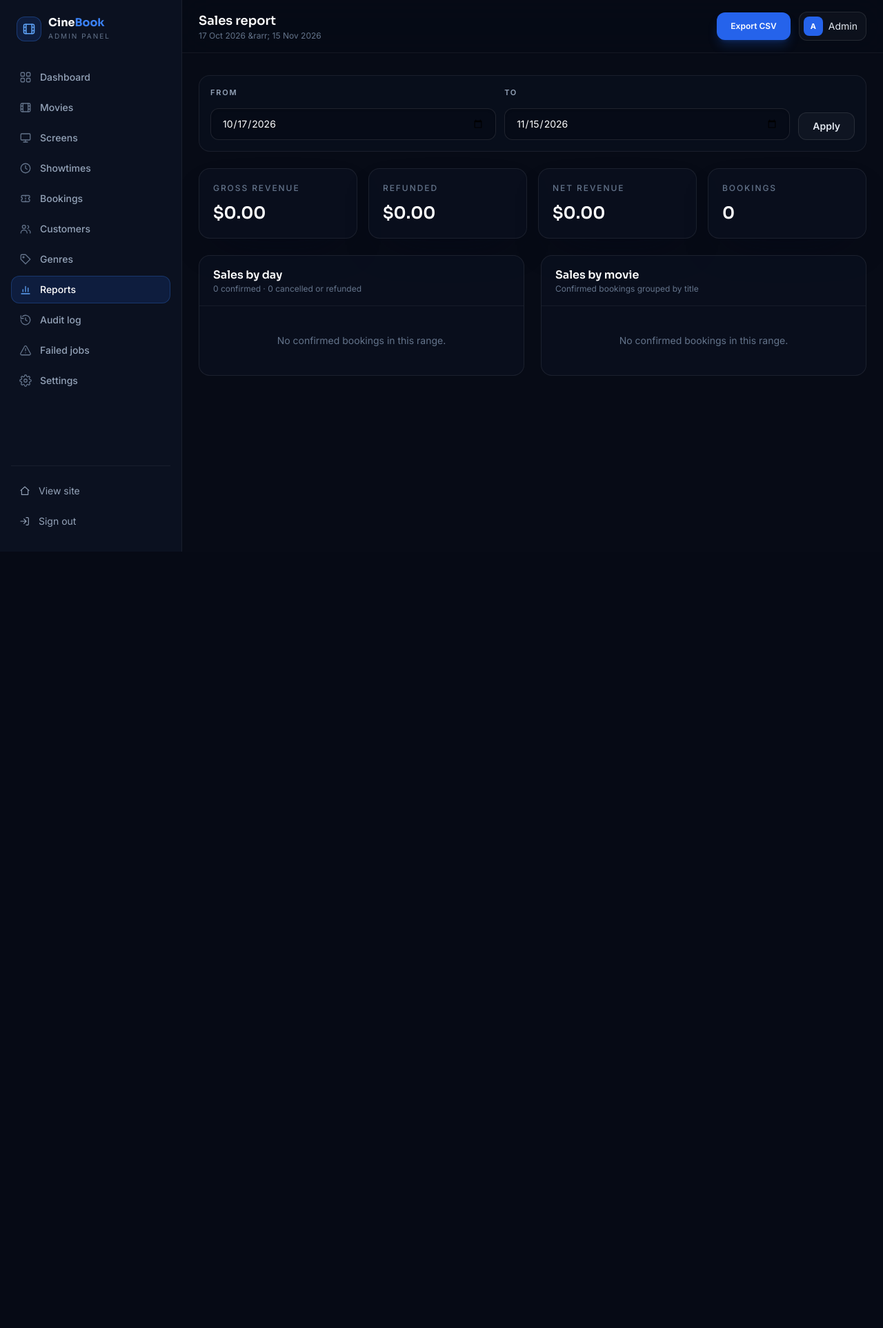
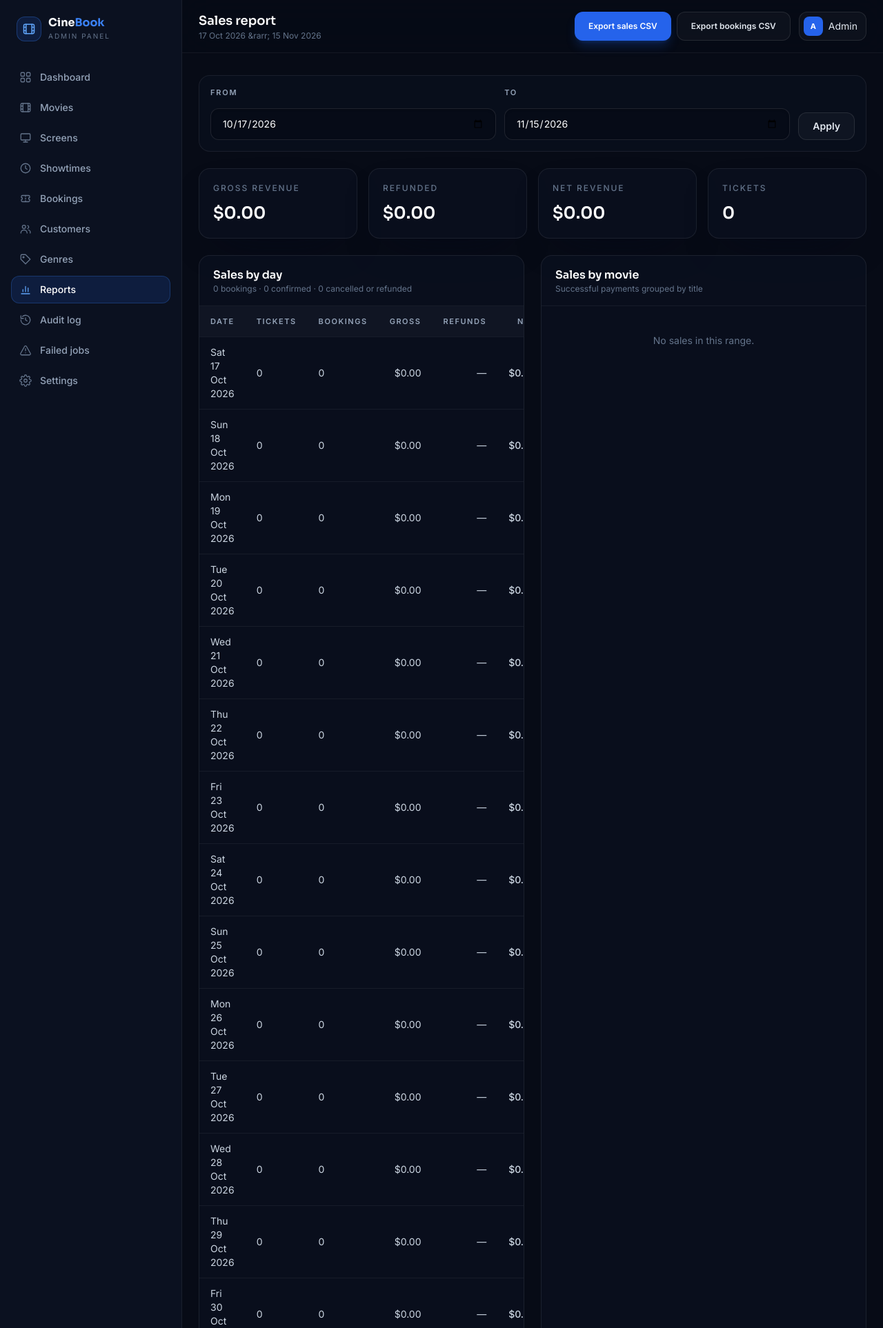
Before and after one commit to Anousha-Ahmed/CineBook, a Laravel app: page /admin/reports in a window 1280 px wide. Shown: the top 1926 px of the page at 69% size. Before the commit the page ends 800 px from the top, so only its background shows below. Run offline with Laravel 12, Linux system fonts and the light colour scheme; a user stored in the database is signed in; data comes from the database, SQL or seed files in the repository; tables that the repository leaves empty hold one stand-in row (values such as "Sample post"); style sheets or scripts are compiled from the project's sources.

Commit message:
Expand admin reports, audit filters, and showtime controls

```diff
--- a/app/Http/Controllers/Admin/BookingController.php
+++ b/app/Http/Controllers/Admin/BookingController.php
@@ -72,10 +72,7 @@ class BookingController extends Controller
             return back()->with('error', 'This booking is already cancelled.');
         }
 
-        if ($booking->hasUsedTickets()) {
-            return back()->with('error', 'Some tickets from this booking have already been scanned. It cannot be cancelled.');
-        }
-
+        // Admins may cancel and refund at any time, including after a scan (FR-CAN-4).
         $refunds->cancelBooking($booking, 'Cancelled by an administrator.');
 
         return back()->with('success', "Booking #{$booking->id} cancelled. Seats released and refund queued.");
--- a/app/Http/Controllers/Admin/ReportController.php
+++ b/app/Http/Controllers/Admin/ReportController.php
@@ -5,8 +5,11 @@ namespace App\Http\Controllers\Admin;
 use App\Http\Controllers\Controller;
 use App\Models\Booking;
 use App\Models\Payment;
+use App\Models\Ticket;
 use Illuminate\Http\Request;
 use Illuminate\Support\Carbon;
+use Illuminate\Support\Collection;
+use Illuminate\Support\Facades\DB;
 use Symfony\Component\HttpFoundation\StreamedResponse;
 
 class ReportController extends Controller
@@ -15,39 +18,9 @@ class ReportController extends Controller
     {
         [$from, $to] = $this->range($request);
 
-        $bookings = Booking::with(['user', 'showtime.movie', 'showtime.screen', 'payment'])
-            ->whereBetween('created_at', [$from->copy()->startOfDay(), $to->copy()->endOfDay()]);
-
-        $summary = [
-            'bookings' => (clone $bookings)->count(),
-            'confirmed' => (clone $bookings)->where('status', 'confirmed')->count(),
-            'cancelled' => (clone $bookings)->whereIn('status', ['cancelled', 'refunded'])->count(),
-            'gross_cents' => Payment::where('status', 'successful')
-                ->whereBetween('created_at', [$from->copy()->startOfDay(), $to->copy()->endOfDay()])
-                ->sum('amount_cents'),
-            'refunded_cents' => Payment::where('refund_status', 'succeeded')
-                ->whereBetween('updated_at', [$from->copy()->startOfDay(), $to->copy()->endOfDay()])
-                ->sum('refunded_amount_cents'),
-        ];
-
-        $summary['net_cents'] = $summary['gross_cents'] - $summary['refunded_cents'];
-
-        $daily = Booking::selectRaw('date(created_at) as day, count(*) as bookings, sum(total_amount_cents) as total')
-            ->whereBetween('created_at', [$from->copy()->startOfDay(), $to->copy()->endOfDay()])
-            ->whereIn('status', ['confirmed'])
-            ->groupBy('day')
-            ->orderBy('day')
-            ->get();
-
-        $perMovie = Booking::query()
-            ->join('showtimes', 'showtimes.id', '=', 'bookings.showtime_id')
-            ->join('movies', 'movies.id', '=', 'showtimes.movie_id')
-            ->whereBetween('bookings.created_at', [$from->copy()->startOfDay(), $to->copy()->endOfDay()])
-            ->where('bookings.status', 'confirmed')
-            ->selectRaw('movies.title, count(distinct bookings.id) as bookings, sum(bookings.total_amount_cents) as total')
-            ->groupBy('movies.id', 'movies.title')
-            ->orderByDesc('total')
-            ->get();
+        $summary = $this->summary($from, $to);
+        $daily = $this->daily($from, $to);
+        $perMovie = $this->perMovie($from, $to);
 
         return view('admin.reports.index', compact('from', 'to', 'summary', 'daily', 'perMovie'));
     }
@@ -56,7 +29,64 @@ class ReportController extends Controller
     {
         [$from, $to] = $this->range($request);
 
+        $summary = $this->summary($from, $to);
+        $daily = $this->daily($from, $to);
+        $perMovie = $this->perMovie($from, $to);
         $filename = 'cinebook-sales-'.$from->toDateString().'-to-'.$to->toDateString().'.csv';
+
+        return response()->streamDownload(function () use ($summary, $daily, $perMovie) {
+            $handle = fopen('php://output', 'w');
+
+            fputcsv($handle, ['CineBook sales report']);
+            fputcsv($handle, ['Bookings', $summary['bookings'], 'Confirmed', $summary['confirmed'], 'Cancelled/refunded', $summary['cancelled']]);
+            fputcsv($handle, ['Entire range']);
+            fputcsv($handle, ['Tickets', 'Gross', 'Refunds', 'Net']);
+            fputcsv($handle, [
+                $summary['tickets'],
+                $this->money($summary['gross_cents']),
+                $this->money($summary['refunded_cents']),
+                $this->money($summary['net_cents']),
+            ]);
+
+            fputcsv($handle, []);
+            fputcsv($handle, ['Sales by day']);
+            fputcsv($handle, ['Date', 'Tickets', 'Bookings', 'Gross', 'Refunds', 'Net']);
+
+            foreach ($daily as $row) {
+                fputcsv($handle, [
+                    $row->day,
+                    $row->tickets,
+                    $row->bookings,
+                    $this->money($row->gross_cents),
+                    $this->money($row->refund_cents),
+                    $this->money($row->net_cents),
+                ]);
+            }
+
+            fputcsv($handle, []);
+            fputcsv($handle, ['Sales by movie']);
+            fputcsv($handle, ['Movie', 'Tickets', 'Bookings', 'Gross', 'Refunds', 'Net']);
+
+            foreach ($perMovie as $row) {
+                fputcsv($handle, [
+                    $row->title,
+                    $row->tickets,
+                    $row->bookings,
+                    $this->money($row->gross_cents),
+                    $this->money($row->refund_cents),
+                    $this->money($row->net_cents),
+                ]);
+            }
+
+            fclose($handle);
+        }, $filename, ['Content-Type' => 'text/csv']);
+    }
+
+    public function bookingsExport(Request $request): StreamedResponse
+    {
+        [$from, $to] = $this->range($request);
+
+        $filename = 'cinebook-bookings-'.$from->toDateString().'-to-'.$to->toDateString().'.csv';
 
         return response()->streamDownload(function () use ($from, $to) {
             $handle = fopen('php://output', 'w');
@@ -64,7 +94,7 @@ class ReportController extends Controller
             fputcsv($handle, ['Booking', 'Created', 'Customer', 'Email', 'Movie', 'Showtime', 'Screen', 'Seats', 'Status', 'Total', 'Payment', 'Refund']);
 
             Booking::with(['user', 'showtime.movie', 'showtime.screen', 'seats', 'payment'])
-                ->whereBetween('created_at', [$from->copy()->startOfDay(), $to->copy()->endOfDay()])
+                ->whereBetween('created_at', [$from, $to])
                 ->orderBy('id')
                 ->chunk(200, function ($bookings) use ($handle) {
                     foreach ($bookings as $booking) {
@@ -78,7 +108,7 @@ class ReportController extends Controller
                             $booking->showtime?->screen?->name,
                             $booking->seats->map->label->implode(' '),
                             $booking->status,
-                            number_format($booking->total_amount_cents / 100, 2, '.', ''),
+                            $this->money($booking->total_amount_cents),
                             $booking->payment?->status,
                             $booking->payment?->refund_status,
                         ]);
@@ -87,6 +117,127 @@ class ReportController extends Controller
 
             fclose($handle);
         }, $filename, ['Content-Type' => 'text/csv']);
+    }
+
+    /**
+     * @return array<string, int>
+     */
+    private function summary(Carbon $from, Carbon $to): array
+    {
+        $bookings = Booking::whereBetween('created_at', [$from, $to]);
+
+        $gross = (int) Payment::where('status', 'successful')
+            ->whereBetween('created_at', [$from, $to])
+            ->sum('amount_cents');
+
+        $refunded = (int) Payment::where('refund_status', 'succeeded')
+            ->whereBetween('created_at', [$from, $to])
+            ->sum('refunded_amount_cents');
+
+        $tickets = Ticket::whereBetween('tickets.created_at', [$from, $to])
+            ->join('bookings', 'bookings.id', '=', 'tickets.booking_id')
+            ->whereIn('bookings.status', ['confirmed', 'refunded'])
+            ->count();
+
+        return [
+            'bookings' => (clone $bookings)->count(),
+            'confirmed' => (clone $bookings)->where('status', 'confirmed')->count(),
+            'cancelled' => (clone $bookings)->whereIn('status', ['cancelled', 'refunded'])->count(),
+            'tickets' => $tickets,
+            'gross_cents' => $gross,
+            'refunded_cents' => $refunded,
+            'net_cents' => $gross - $refunded,
+        ];
+    }
+
+    /**
+     * @return Collection<int, object>
+     */
+    private function daily(Carbon $from, Carbon $to): Collection
+    {
+        $payments = Payment::where('status', 'successful')
+            ->whereBetween('created_at', [$from, $to])
+            ->selectRaw('date(created_at) as day, count(*) as bookings, sum(amount_cents) as gross')
+            ->groupBy('day')
+            ->get()
+            ->keyBy('day');
+
+        $refunds = Payment::where('refund_status', 'succeeded')
+            ->whereBetween('created_at', [$from, $to])
+            ->selectRaw('date(created_at) as day, sum(refunded_amount_cents) as refunds')
+            ->groupBy('day')
+            ->get()
+            ->keyBy('day');
+
+        $tickets = Ticket::whereBetween('tickets.created_at', [$from, $to])
+            ->join('bookings', 'bookings.id', '=', 'tickets.booking_id')
+            ->whereIn('bookings.status', ['confirmed', 'refunded'])
+            ->selectRaw('date(tickets.created_at) as day, count(*) as tickets')
+            ->groupBy('day')
+            ->pluck('tickets', 'day');
+
+        $rows = collect();
+        $cursor = $from->copy();
+
+        while ($cursor->lte($to)) {
+            $key = $cursor->toDateString();
+            $gross = (int) ($payments[$key]->gross ?? 0);
+            $refund = (int) ($refunds[$key]->refunds ?? 0);
+
+            $rows->push((object) [
+                'day' => $key,
+                'tickets' => (int) ($tickets[$key] ?? 0),
+                'bookings' => (int) ($payments[$key]->bookings ?? 0),
+                'gross_cents' => $gross,
+                'refund_cents' => $refund,
+                'net_cents' => $gross - $refund,
+            ]);
+
+            $cursor->addDay();
+        }
+
+        return $rows;
+    }
+
+    /**
+     * @return Collection<int, object>
+     */
+    private function perMovie(Carbon $from, Carbon $to): Collection
+    {
+        $tickets = DB::table('tickets')
+            ->join('bookings', 'bookings.id', '=', 'tickets.booking_id')
+            ->join('showtimes', 'showtimes.id', '=', 'bookings.showtime_id')
+            ->whereBetween('tickets.created_at', [$from, $to])
+            ->whereIn('bookings.status', ['confirmed', 'refunded'])
+            ->selectRaw('showtimes.movie_id, count(*) as tickets')
+            ->groupBy('showtimes.movie_id')
+            ->pluck('tickets', 'movie_id');
+
+        return Payment::query()
+            ->join('bookings', 'bookings.id', '=', 'payments.booking_id')
+            ->join('showtimes', 'showtimes.id', '=', 'bookings.showtime_id')
+            ->join('movies', 'movies.id', '=', 'showtimes.movie_id')
+            ->where('payments.status', 'successful')
+            ->whereBetween('payments.created_at', [$from, $to])
+            ->selectRaw('movies.id as movie_id, movies.title, count(distinct bookings.id) as bookings')
+            ->selectRaw('sum(payments.amount_cents) as gross')
+            ->selectRaw("sum(case when payments.refund_status = 'succeeded' then payments.refunded_amount_cents else 0 end) as refunds")
+            ->groupBy('movies.id', 'movies.title')
+            ->orderByDesc('gross')
+            ->get()
+            ->map(function ($row) use ($tickets) {
+                $row->tickets = (int) ($tickets[$row->movie_id] ?? 0);
+                $row->gross_cents = (int) $row->gross;
+                $row->refund_cents = (int) $row->refunds;
+                $row->net_cents = $row->gross_cents - $row->refund_cents;
+
+                return $row;
+            });
+    }
+
+    private function money(int $cents): string
+    {
+        return number_format($cents / 100, 2, '.', '');
     }
 
     private function range(Request $request): array
--- a/app/Http/Controllers/Admin/ScreenController.php
+++ b/app/Http/Controllers/Admin/ScreenController.php
@@ -109,7 +109,7 @@ class ScreenController extends Controller
             ->join('bookings', 'bookings.id', '=', 'booking_seat.booking_id')
             ->join('showtimes', 'showtimes.id', '=', 'bookings.showtime_id')
             ->where('booking_seat.seat_id', $seat->id)
-            ->where('bookings.status', 'confirmed')
+            ->whereIn('bookings.status', ['confirmed', 'pending_payment'])
             ->where('showtimes.start_time', '>', now())
             ->exists();
 
--- a/resources/views/admin/reports/index.blade.php
+++ b/resources/views/admin/reports/index.blade.php
@@ -1,6 +1,9 @@
 <x-layouts.admin heading="Sales report" subheading="{{ $from->format('j M Y') }} &rarr; {{ $to->format('j M Y') }}">
     <x-slot name="actions">
-        <a href="{{ route('admin.reports.export', ['from' => $from->toDateString(), 'to' => $to->toDateString()]) }}" class="btn btn-primary text-xs">Export CSV</a>
+        <div class="flex flex-wrap gap-2">
+            <a href="{{ route('admin.reports.export', ['from' => $from->toDateString(), 'to' => $to->toDateString()]) }}" class="btn btn-primary text-xs">Export sales CSV</a>
+            <a href="{{ route('admin.reports.bookings', ['from' => $from->toDateString(), 'to' => $to->toDateString()]) }}" class="btn btn-ghost text-xs">Export bookings CSV</a>
+        </div>
     </x-slot>
 
     <div class="space-y-6">
@@ -22,7 +25,7 @@
                     ['label' => 'Gross revenue', 'value' => \App\Services\PricingService::format($summary['gross_cents'])],
                     ['label' => 'Refunded', 'value' => \App\Services\PricingService::format($summary['refunded_cents'])],
                     ['label' => 'Net revenue', 'value' => \App\Services\PricingService::format($summary['net_cents'])],
-                    ['label' => 'Bookings', 'value' => number_format($summary['bookings'])],
+                    ['label' => 'Tickets', 'value' => number_format($summary['tickets'])],
                 ];
             @endphp
 
@@ -38,60 +41,76 @@
             <div class="table-shell">
                 <div class="border-b border-white/[.06] px-5 py-4">
                     <h2 class="font-display text-base font-semibold text-white">Sales by day</h2>
-                    <p class="text-xs text-slate-500">{{ $summary['confirmed'] }} confirmed &middot; {{ $summary['cancelled'] }} cancelled or refunded</p>
+                    <p class="text-xs text-slate-500">{{ $summary['bookings'] }} bookings &middot; {{ $summary['confirmed'] }} confirmed &middot; {{ $summary['cancelled'] }} cancelled or refunded</p>
                 </div>
 
                 @if ($daily->isEmpty())
-                    <p class="px-5 py-10 text-center text-sm text-slate-500">No confirmed bookings in this range.</p>
+                    <p class="px-5 py-10 text-center text-sm text-slate-500">No sales in this range.</p>
                 @else
+                    <div class="overflow-x-auto">
                         <table class="w-full text-left text-sm">
                             <thead class="bg-white/[.02] text-[11px] uppercase tracking-wide text-slate-500">
                                 <tr>
                                     <th class="px-5 py-3 font-medium">Date</th>
+                                    <th class="px-5 py-3 font-medium">Tickets</th>
                                     <th class="px-5 py-3 font-medium">Bookings</th>
-                                <th class="px-5 py-3 text-right font-medium">Revenue</th>
+                                    <th class="px-5 py-3 text-right font-medium">Gross</th>
+                                    <th class="px-5 py-3 text-right font-medium">Refunds</th>
+                                    <th class="px-5 py-3 text-right font-medium">Net</th>
                                 </tr>
                             </thead>
                             <tbody class="divide-y divide-white/[.05]">
                                 @foreach ($daily as $row)
                                     <tr>
                                         <td class="px-5 py-3 text-slate-200">{{ \Illuminate\Support\Carbon::parse($row->day)->format('D j M Y') }}</td>
+                                        <td class="px-5 py-3 text-slate-400">{{ $row->tickets }}</td>
                                         <td class="px-5 py-3 text-slate-400">{{ $row->bookings }}</td>
-                                    <td class="px-5 py-3 text-right text-slate-200">{{ \App\Services\PricingService::format((int) $row->total) }}</td>
+                                        <td class="px-5 py-3 text-right text-slate-200">{{ \App\Services\PricingService::format($row->gross_cents) }}</td>
+                                        <td class="px-5 py-3 text-right text-red-300">{{ $row->refund_cents > 0 ? \App\Services\PricingService::format($row->refund_cents) : '—' }}</td>
+                                        <td class="px-5 py-3 text-right font-medium text-slate-200">{{ \App\Services\PricingService::format($row->net_cents) }}</td>
                                     </tr>
                                 @endforeach
                             </tbody>
                         </table>
+                    </div>
                 @endif
             </div>
 
             <div class="table-shell">
                 <div class="border-b border-white/[.06] px-5 py-4">
                     <h2 class="font-display text-base font-semibold text-white">Sales by movie</h2>
-                    <p class="text-xs text-slate-500">Confirmed bookings grouped by title</p>
+                    <p class="text-xs text-slate-500">Successful payments grouped by title</p>
                 </div>
 
                 @if ($perMovie->isEmpty())
-                    <p class="px-5 py-10 text-center text-sm text-slate-500">No confirmed bookings in this range.</p>
+                    <p class="px-5 py-10 text-center text-sm text-slate-500">No sales in this range.</p>
                 @else
+                    <div class="overflow-x-auto">
                         <table class="w-full text-left text-sm">
                             <thead class="bg-white/[.02] text-[11px] uppercase tracking-wide text-slate-500">
                                 <tr>
                                     <th class="px-5 py-3 font-medium">Movie</th>
+                                    <th class="px-5 py-3 font-medium">Tickets</th>
                                     <th class="px-5 py-3 font-medium">Bookings</th>
-                                <th class="px-5 py-3 text-right font-medium">Revenue</th>
+                                    <th class="px-5 py-3 text-right font-medium">Gross</th>
+                                    <th class="px-5 py-3 text-right font-medium">Refunds</th>
+                                    <th class="px-5 py-3 text-right font-medium">Net</th>
                                 </tr>
                             </thead>
                             <tbody class="divide-y divide-white/[.05]">
                                 @foreach ($perMovie as $row)
                                     <tr>
                                         <td class="px-5 py-3 text-slate-200">{{ $row->title }}</td>
+                                        <td class="px-5 py-3 text-slate-400">{{ $row->tickets }}</td>
                                         <td class="px-5 py-3 text-slate-400">{{ $row->bookings }}</td>
-                                    <td class="px-5 py-3 text-right text-slate-200">{{ \App\Services\PricingService::format((int) $row->total) }}</td>
+                                        <td class="px-5 py-3 text-right text-slate-200">{{ \App\Services\PricingService::format($row->gross_cents) }}</td>
+                                        <td class="px-5 py-3 text-right text-red-300">{{ $row->refund_cents > 0 ? \App\Services\PricingService::format($row->refund_cents) : '—' }}</td>
+                                        <td class="px-5 py-3 text-right font-medium text-slate-200">{{ \App\Services\PricingService::format($row->net_cents) }}</td>
                                     </tr>
                                 @endforeach
                             </tbody>
                         </table>
+                    </div>
                 @endif
             </div>
         </div>
--- a/routes/web.php
+++ b/routes/web.php
@@ -115,6 +115,7 @@ Route::middleware(['auth', 'role:admin'])->prefix('admin')->name('admin.')->grou
 
     Route::get('/reports', [AdminReportController::class, 'index'])->name('reports.index');
     Route::get('/reports/sales.csv', [AdminReportController::class, 'export'])->name('reports.export');
+    Route::get('/reports/bookings.csv', [AdminReportController::class, 'bookingsExport'])->name('reports.bookings');
 
     Route::get('/audit', [AdminAuditController::class, 'index'])->name('audit.index');
 
```
Also changed, not shown: app/Http/Controllers/Admin/AuditController.php (+10 -1 lines), app/Http/Controllers/Admin/DashboardController.php (+12 -5 lines), app/Http/Controllers/Admin/MovieController.php (+12 -0 lines), app/Http/Controllers/Admin/SettingController.php (+10 -0 lines), app/Http/Controllers/Admin/ShowtimeController.php (+42 -7 lines), resources/views/admin/audit/index.blade.php (+32 -4 lines), resources/views/admin/dashboard.blade.php (+4 -4 lines), resources/views/admin/movies/form.blade.php (+7 -0 lines). Lines whose indentation alone changed are shown as unchanged.
